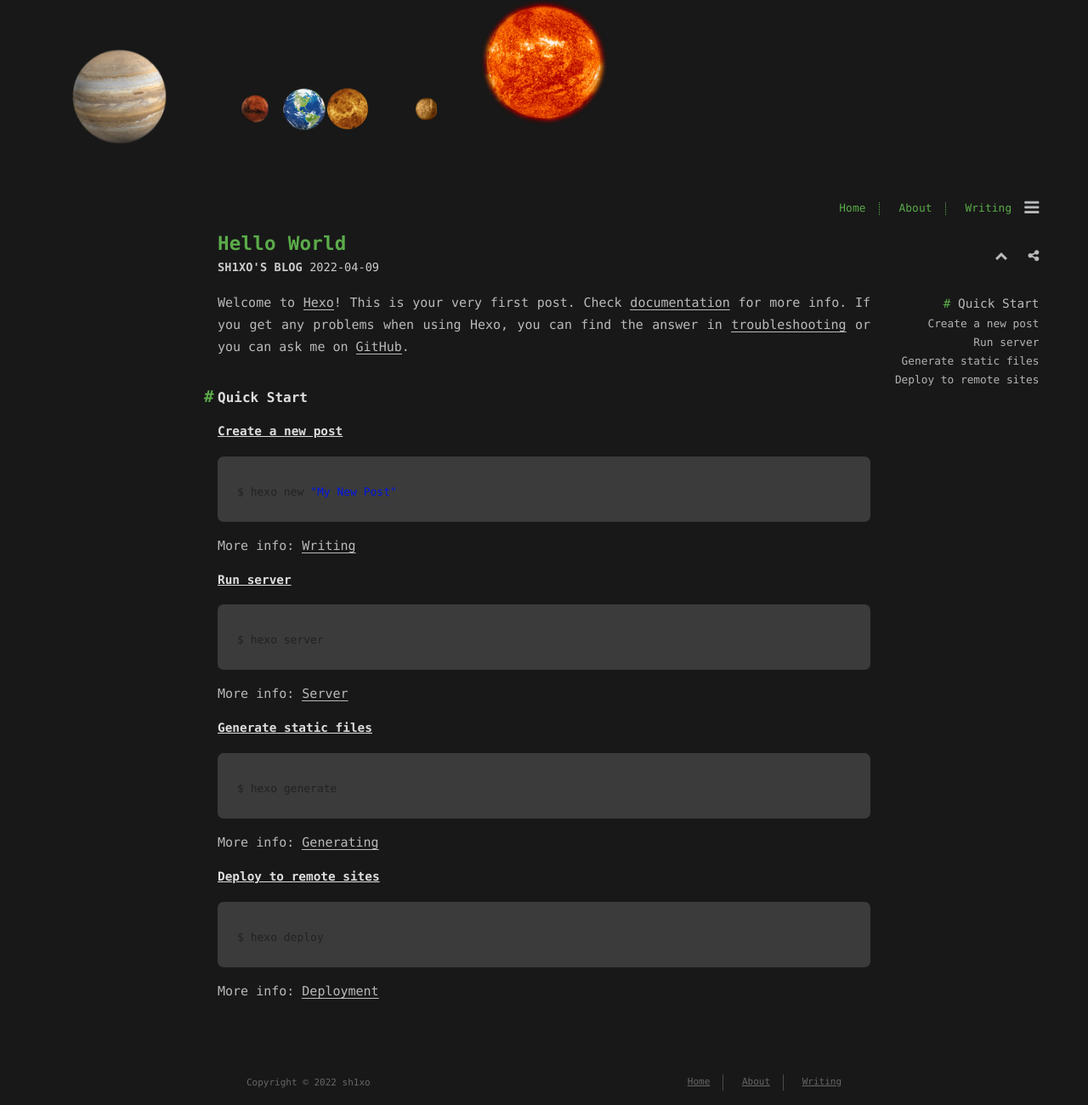
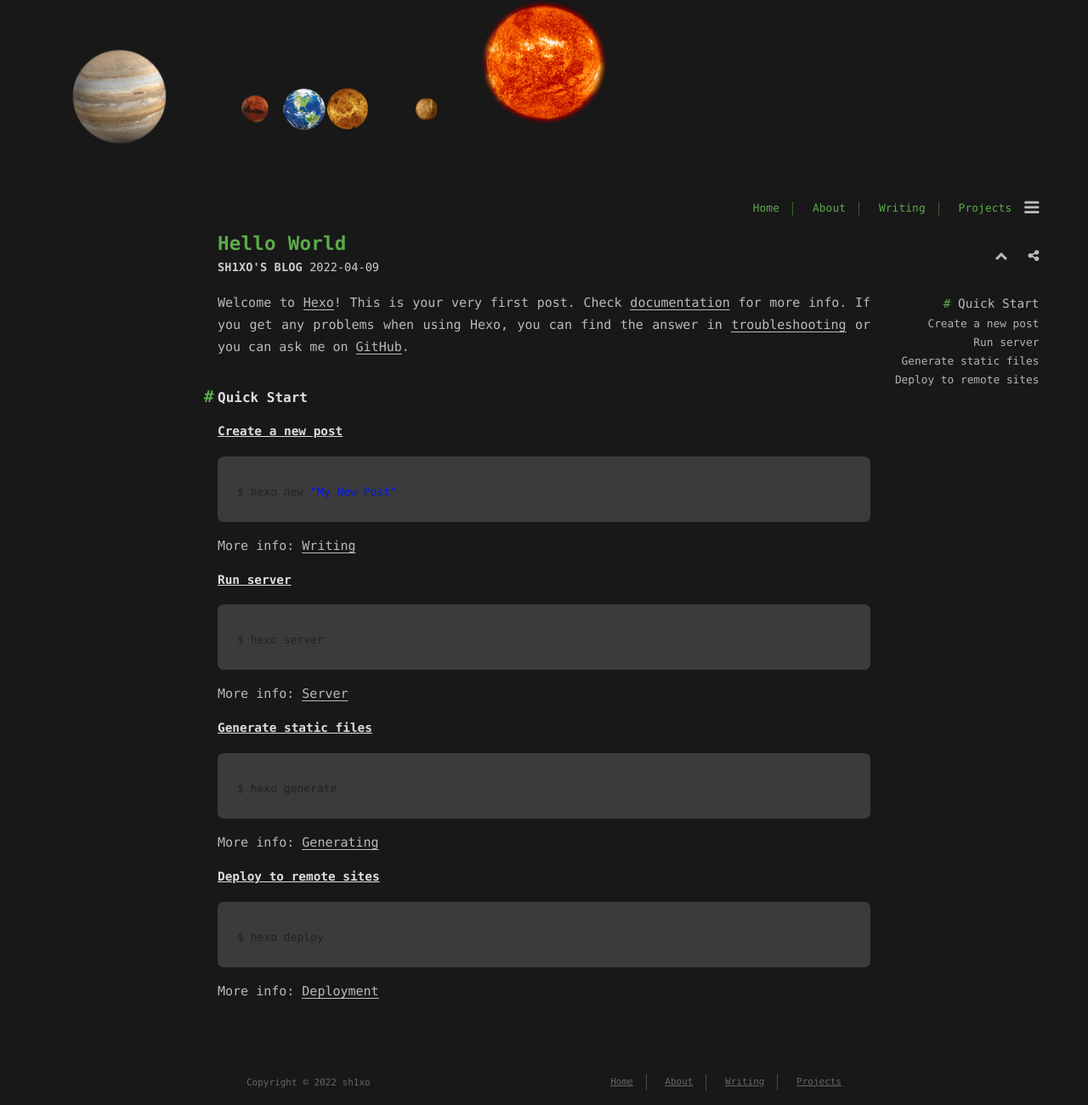
Before and after one commit to C4n3xp/C4n3xp.github.io, a plain HTML site: page 2022/04/09/hello-world/index.html in a window 1280 px wide. Shown: the part 34-1334 px from the top of the page at 85% size. Drawn offline with Linux system fonts and the light colour scheme.

Commit message:
Site updated: 2022-04-10 00:40:38

```diff
--- a/2022/04/09/hello-world/index.html
+++ b/2022/04/09/hello-world/index.html
@@ -104,6 +104,8 @@
 
           <li><a href="/archives/">Writing</a></li>
 
+          <li><a target="_blank" rel="noopener" href="https://github.com/C4n3xp">Projects</a></li>
+
       </ul>
     </span>
     <br/>
@@ -203,6 +205,8 @@
 
           <li><a href="/archives/">Writing</a></li>
 
+          <li><a target="_blank" rel="noopener" href="https://github.com/C4n3xp">Projects</a></li>
+
       </ul>
     </div>
 
@@ -253,6 +257,8 @@
 
           <li><a href="/archives/">Writing</a></li>
 
+          <li><a target="_blank" rel="noopener" href="https://github.com/C4n3xp">Projects</a></li>
+
       </ul>
     </nav>
   </div>
```
Also changed, not shown: archives/2022/04/index.html (+4 -0 lines), archives/2022/index.html (+4 -0 lines), archives/index.html (+4 -0 lines), index.html (+4 -0 lines).
